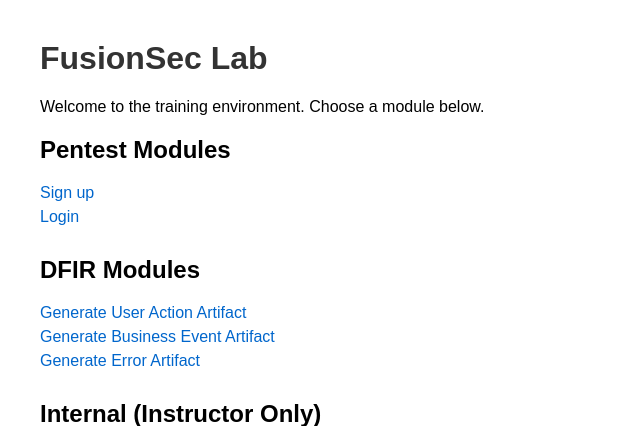
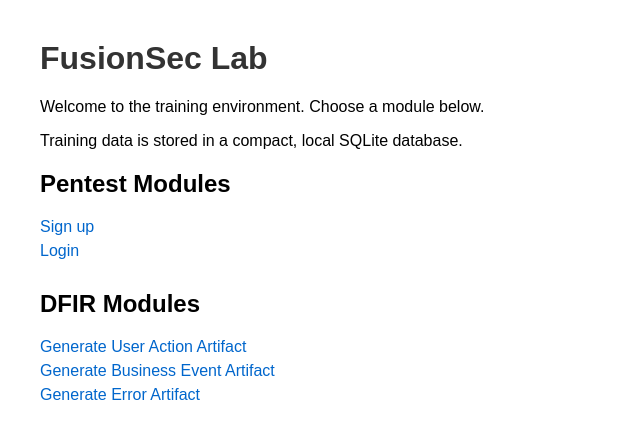
Before and after one commit to kucukkgl/fusionsec-lab, a Flask app: page / in a window 1280 px wide. Shown: the top 426 px of the page, without its empty margins (0-640 px from the left). Run offline with Flask 2, Linux system fonts and the light colour scheme.

Commit message:
sqlite hint

```diff
--- a/templates/index.html
+++ b/templates/index.html
@@ -28,6 +28,7 @@
 
     <h1>FusionSec Lab</h1>
     <p>Welcome to the training environment. Choose a module below.</p>
+    <p>Training data is stored in a compact, local SQLite database.</p>
 
     <div class="section">
         <h2>Pentest Modules</h2>
```
